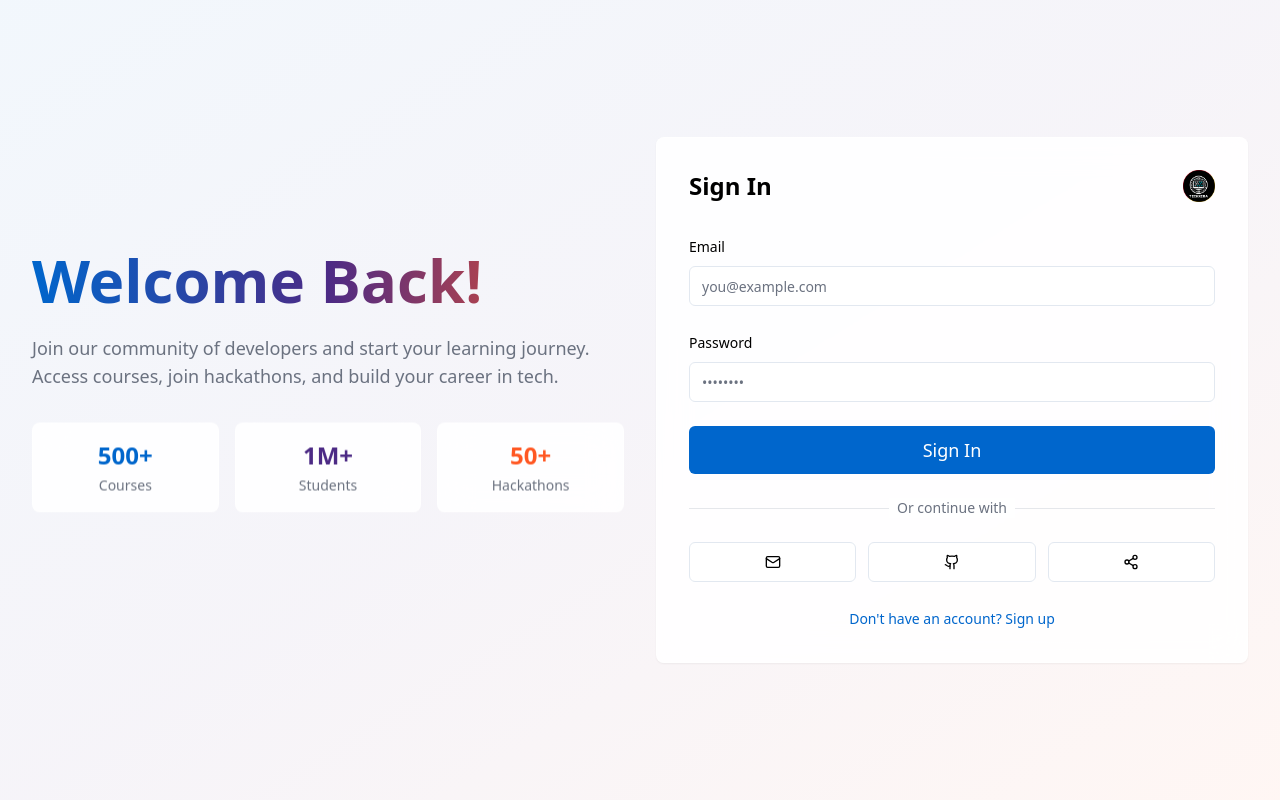
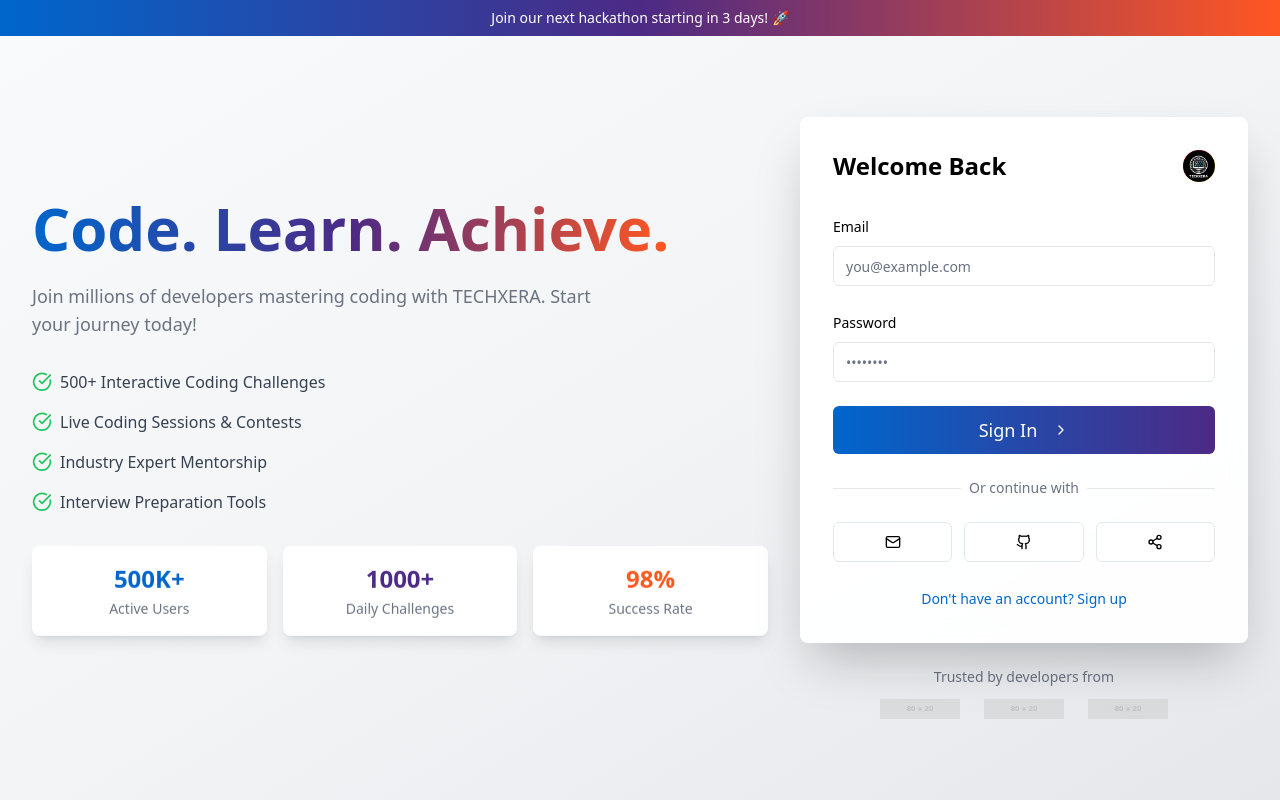
Before and after one commit to Sketchy-Guy/codequest-dashboard-3b22c98f, a React (Vite) app: page /login in a window 1280 px wide. Built offline with nearby package versions, Linux system fonts and the light colour scheme.

Commit message:
Refactor Login Page UI
Update login page styling, color scheme, and layout for improved visual appeal and accessibility.  Incorporate design elements from W3Schools, HackerRank, and LeetCode.  Implement 3D animations where appropriate.

```diff
--- a/src/index.css
+++ b/src/index.css
@@ -22,33 +22,18 @@
     --border: 214.3 31.8% 91.4%;
     --input: 214.3 31.8% 91.4%;
     --ring: 221.2 83.2% 53.3%;
-    --radius: 0.5rem;
+    --radius: 0.75rem;
   }
 
   .dark {
     --background: 222.2 84% 4.9%;
     --foreground: 210 40% 98%;
-    --card: 222.2 84% 4.9%;
-    --card-foreground: 210 40% 98%;
-    --popover: 222.2 84% 4.9%;
-    --popover-foreground: 210 40% 98%;
-    --primary: 217.2 91.2% 59.8%;
-    --primary-foreground: 222.2 47.4% 11.2%;
-    --secondary: 217.2 32.6% 17.5%;
-    --secondary-foreground: 210 40% 98%;
-    --accent: 14 100% 57%;
-    --accent-foreground: 210 40% 98%;
-    --muted: 217.2 32.6% 17.5%;
-    --muted-foreground: 215 20.2% 65.1%;
-    --border: 217.2 32.6% 17.5%;
-    --input: 217.2 32.6% 17.5%;
-    --ring: 224.3 76.3% 48%;
   }
 }
 
 @layer components {
   .glass-card {
-    @apply bg-white/90 dark:bg-gray-900/90 backdrop-blur-lg border border-white/20 dark:border-gray-800/20;
+    @apply bg-white/95 dark:bg-gray-900/95 backdrop-blur-lg border border-white/20 dark:border-gray-800/20 shadow-lg;
   }
 
   .nav-link {
@@ -58,18 +43,19 @@
   .gradient-text {
     @apply bg-gradient-to-r from-primary via-secondary to-accent bg-clip-text text-transparent;
   }
+
+  .menu-item {
+    @apply flex items-center gap-2 px-4 py-2 text-sm font-medium text-gray-700 hover:bg-gray-100 dark:text-gray-200 dark:hover:bg-gray-800;
+  }
 }
 
 @layer utilities {
-  .glass {
-    @apply backdrop-blur-md bg-white/30 dark:bg-black/30;
+  .animate-float {
+    animation: float 6s ease-in-out infinite;
   }
 
-  .card-glass {
-    @apply bg-white/70 dark:bg-gray-900/70 backdrop-blur-lg border border-white/20 dark:border-gray-800/20 shadow-xl;
-  }
-
-  .text-gradient {
-    @apply bg-clip-text text-transparent bg-gradient-to-r from-primary via-secondary to-accent;
+  @keyframes float {
+    0%, 100% { transform: translateY(0); }
+    50% { transform: translateY(-20px); }
   }
 }
--- a/src/pages/Login.tsx
+++ b/src/pages/Login.tsx
@@ -5,47 +5,74 @@ import { Button } from "@/components/ui/button";
 import { Input } from "@/components/ui/input";
 import { Card } from "@/components/ui/card";
 import { Label } from "@/components/ui/label";
-import { GithubIcon, Mail, Share2 } from "lucide-react";
+import { GithubIcon, Mail, Share2, ChevronRight, CheckCircle } from "lucide-react";
 
 const Login = () => {
   const [isSignUp, setIsSignUp] = useState(false);
 
   return (
-    <div className="min-h-screen flex items-center justify-center py-12 px-4 sm:px-6 lg:px-8 bg-gradient-to-br from-primary/5 via-secondary/5 to-accent/5">
+    <div className="min-h-screen flex flex-col">
+      {/* Top Banner */}
+      <div className="bg-gradient-to-r from-primary via-secondary to-accent text-white text-sm py-2 text-center">
+        Join our next hackathon starting in 3 days! 🚀
+      </div>
+
+      {/* Main Content */}
+      <div className="flex-1 flex items-center justify-center py-12 px-4 sm:px-6 lg:px-8 bg-gradient-to-br from-gray-50 via-gray-100 to-gray-200 dark:from-gray-900 dark:via-gray-800 dark:to-gray-900">
         <div className="w-full flex flex-col lg:flex-row max-w-7xl gap-8">
           {/* Left Side - Hero Section */}
-        <div className="flex-1 flex flex-col justify-center">
+          <div className="flex-1 flex flex-col justify-center relative">
+            <div className="absolute inset-0 bg-grid-pattern opacity-5"></div>
+            <div className="relative">
               <div className="animate-float">
-            <h1 className="text-4xl lg:text-6xl font-bold mb-6 gradient-text">
-              {isSignUp ? "Join TECHXERA Today" : "Welcome Back!"}
+                <h1 className="text-4xl lg:text-6xl font-bold mb-6">
+                  <span className="gradient-text">Code. Learn. Achieve.</span>
                 </h1>
                 <p className="text-lg text-muted-foreground mb-8 max-w-xl">
-              Join our community of developers and start your learning journey. Access courses,
-              join hackathons, and build your career in tech.
+                  Join millions of developers mastering coding with TECHXERA.
+                  Start your journey today!
                 </p>
-            <div className="grid grid-cols-1 md:grid-cols-3 gap-4 mb-8">
-              <div className="glass-card p-4 rounded-lg text-center">
-                <h3 className="font-bold text-2xl text-primary mb-1">500+</h3>
-                <p className="text-sm text-muted-foreground">Courses</p>
+
+                {/* Feature List */}
+                <div className="space-y-4 mb-8">
+                  {[
+                    "500+ Interactive Coding Challenges",
+                    "Live Coding Sessions & Contests",
+                    "Industry Expert Mentorship",
+                    "Interview Preparation Tools"
+                  ].map((feature) => (
+                    <div key={feature} className="flex items-center gap-2 text-gray-700 dark:text-gray-300">
+                      <CheckCircle className="h-5 w-5 text-green-500" />
+                      <span>{feature}</span>
                     </div>
-              <div className="glass-card p-4 rounded-lg text-center">
-                <h3 className="font-bold text-2xl text-secondary mb-1">1M+</h3>
-                <p className="text-sm text-muted-foreground">Students</p>
+                  ))}
                 </div>
-              <div className="glass-card p-4 rounded-lg text-center">
-                <h3 className="font-bold text-2xl text-accent mb-1">50+</h3>
-                <p className="text-sm text-muted-foreground">Hackathons</p>
+
+                {/* Stats Cards */}
+                <div className="grid grid-cols-1 md:grid-cols-3 gap-4">
+                  <div className="glass-card p-4 rounded-lg text-center transform hover:scale-105 transition-all">
+                    <h3 className="font-bold text-2xl text-primary mb-1">500K+</h3>
+                    <p className="text-sm text-muted-foreground">Active Users</p>
+                  </div>
+                  <div className="glass-card p-4 rounded-lg text-center transform hover:scale-105 transition-all">
+                    <h3 className="font-bold text-2xl text-secondary mb-1">1000+</h3>
+                    <p className="text-sm text-muted-foreground">Daily Challenges</p>
+                  </div>
+                  <div className="glass-card p-4 rounded-lg text-center transform hover:scale-105 transition-all">
+                    <h3 className="font-bold text-2xl text-accent mb-1">98%</h3>
+                    <p className="text-sm text-muted-foreground">Success Rate</p>
+                  </div>
                 </div>
               </div>
             </div>
           </div>
 
           {/* Right Side - Login Form */}
-        <div className="flex-1">
-          <Card className="p-8 glass-card">
+          <div className="flex-1 max-w-md mx-auto w-full">
+            <Card className="p-8 glass-card shadow-2xl">
               <div className="flex justify-between items-center mb-8">
                 <h2 className="text-2xl font-bold">
-                {isSignUp ? "Create Account" : "Sign In"}
+                  {isSignUp ? "Create Account" : "Welcome Back"}
                 </h2>
                 <img
                   src="/lovable-uploads/266feaba-b8d4-4b71-ab68-64232840d392.png"
@@ -58,56 +85,81 @@ const Login = () => {
                 {isSignUp && (
                   <div className="space-y-2">
                     <Label htmlFor="name">Full Name</Label>
-                  <Input id="name" placeholder="John Doe" />
+                    <Input
+                      id="name"
+                      placeholder="John Doe"
+                      className="bg-white/50 border-gray-200 focus:border-primary"
+                    />
                   </div>
                 )}
 
                 <div className="space-y-2">
                   <Label htmlFor="email">Email</Label>
-                <Input id="email" type="email" placeholder="you@example.com" />
+                  <Input
+                    id="email"
+                    type="email"
+                    placeholder="you@example.com"
+                    className="bg-white/50 border-gray-200 focus:border-primary"
+                  />
                 </div>
 
                 <div className="space-y-2">
                   <Label htmlFor="password">Password</Label>
-                <Input id="password" type="password" placeholder="••••••••" />
+                  <Input
+                    id="password"
+                    type="password"
+                    placeholder="••••••••"
+                    className="bg-white/50 border-gray-200 focus:border-primary"
+                  />
                 </div>
 
                 {isSignUp && (
                   <div className="space-y-2">
                     <Label htmlFor="confirm-password">Confirm Password</Label>
-                  <Input id="confirm-password" type="password" placeholder="••••••••" />
+                    <Input
+                      id="confirm-password"
+                      type="password"
+                      placeholder="••••••••"
+                      className="bg-white/50 border-gray-200 focus:border-primary"
+                    />
                   </div>
                 )}
 
-              <Button className="w-full text-lg py-6" size="lg">
+                <Button
+                  className="w-full text-lg py-6 bg-gradient-to-r from-primary to-secondary hover:opacity-90 transition-opacity"
+                  size="lg"
+                >
                   {isSignUp ? "Create Account" : "Sign In"}
+                  <ChevronRight className="ml-2 h-5 w-5" />
                 </Button>
 
-              <div className="relative my-4">
+                <div className="relative my-6">
                   <div className="absolute inset-0 flex items-center">
-                  <div className="w-full border-t"></div>
+                    <div className="w-full border-t border-gray-200"></div>
                   </div>
                   <div className="relative flex justify-center text-sm">
-                  <span className="px-2 bg-background text-muted-foreground">Or continue with</span>
+                    <span className="px-2 bg-white text-gray-500">
+                      Or continue with
+                    </span>
                   </div>
                 </div>
 
                 <div className="grid grid-cols-3 gap-3">
-                <Button variant="outline" className="w-full">
+                  <Button variant="outline" className="w-full hover:bg-gray-50">
                     <Mail className="h-5 w-5" />
                   </Button>
-                <Button variant="outline" className="w-full">
+                  <Button variant="outline" className="w-full hover:bg-gray-50">
                     <GithubIcon className="h-5 w-5" />
                   </Button>
-                <Button variant="outline" className="w-full">
+                  <Button variant="outline" className="w-full hover:bg-gray-50">
                     <Share2 className="h-5 w-5" />
                   </Button>
                 </div>
 
-              <div className="text-center mt-4">
+                <div className="text-center mt-6">
                   <button
                     onClick={() => setIsSignUp(!isSignUp)}
-                  className="text-sm text-primary hover:underline"
+                    className="text-sm text-primary hover:text-primary/80 transition-colors"
                   >
                     {isSignUp
                       ? "Already have an account? Sign in"
@@ -116,6 +168,17 @@ const Login = () => {
                 </div>
               </div>
             </Card>
+
+            {/* Trust Indicators */}
+            <div className="mt-6 text-center text-sm text-gray-500">
+              <p>Trusted by developers from</p>
+              <div className="flex justify-center items-center gap-6 mt-3">
+                <img src="https://via.placeholder.com/80x20" alt="Company 1" className="h-5 opacity-50 hover:opacity-100 transition-opacity" />
+                <img src="https://via.placeholder.com/80x20" alt="Company 2" className="h-5 opacity-50 hover:opacity-100 transition-opacity" />
+                <img src="https://via.placeholder.com/80x20" alt="Company 3" className="h-5 opacity-50 hover:opacity-100 transition-opacity" />
+              </div>
+            </div>
+          </div>
         </div>
       </div>
     </div>
```
Lines whose indentation alone changed are shown as unchanged.
